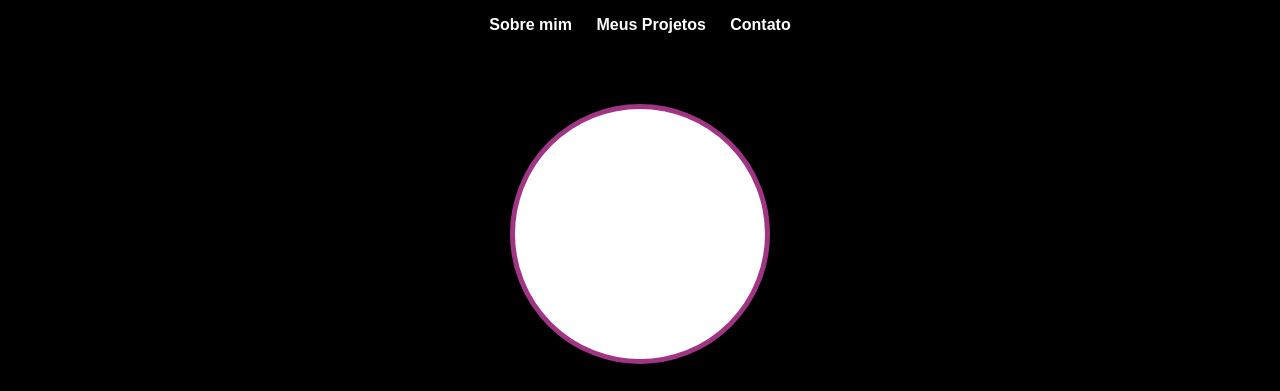
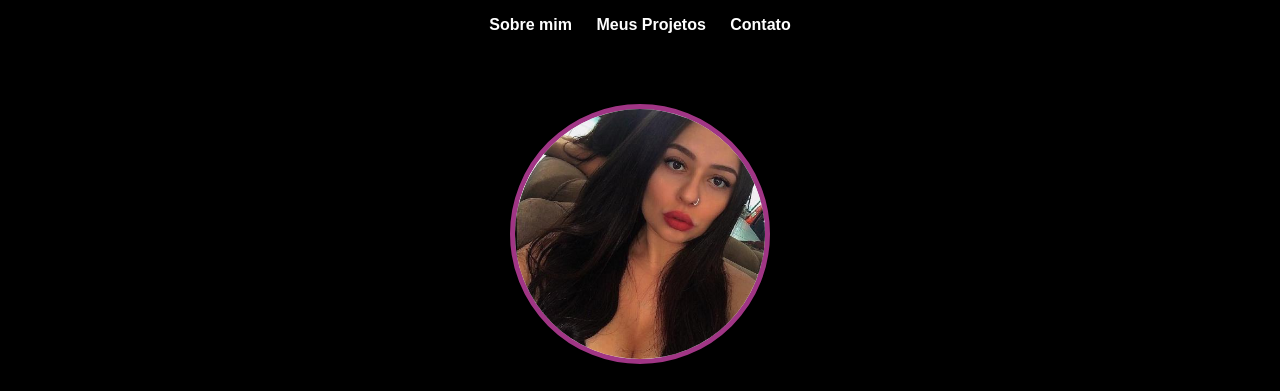
Before and after one commit to carolinemartinsp/carolA2, a plain HTML site: page index.html in a window 1280 px wide. Shown: the top 391 px of the page. Drawn offline with Linux system fonts and the light colour scheme; files whose address does not match are found by name.

Commit message:
Update index.html

```diff
--- a/index.html
+++ b/index.html
@@ -17,7 +17,7 @@
                           </nav>
 <br><br><br>
 
-      <img src=".\imagem\img\foto.jpeg" alt="Perfil">
+      <img src="foto.jpeg" alt="Perfil">
 
       <h1>Caroline Martins Pintor</h1>
     <p>Desenvolvedora de Back-end</p>
```
